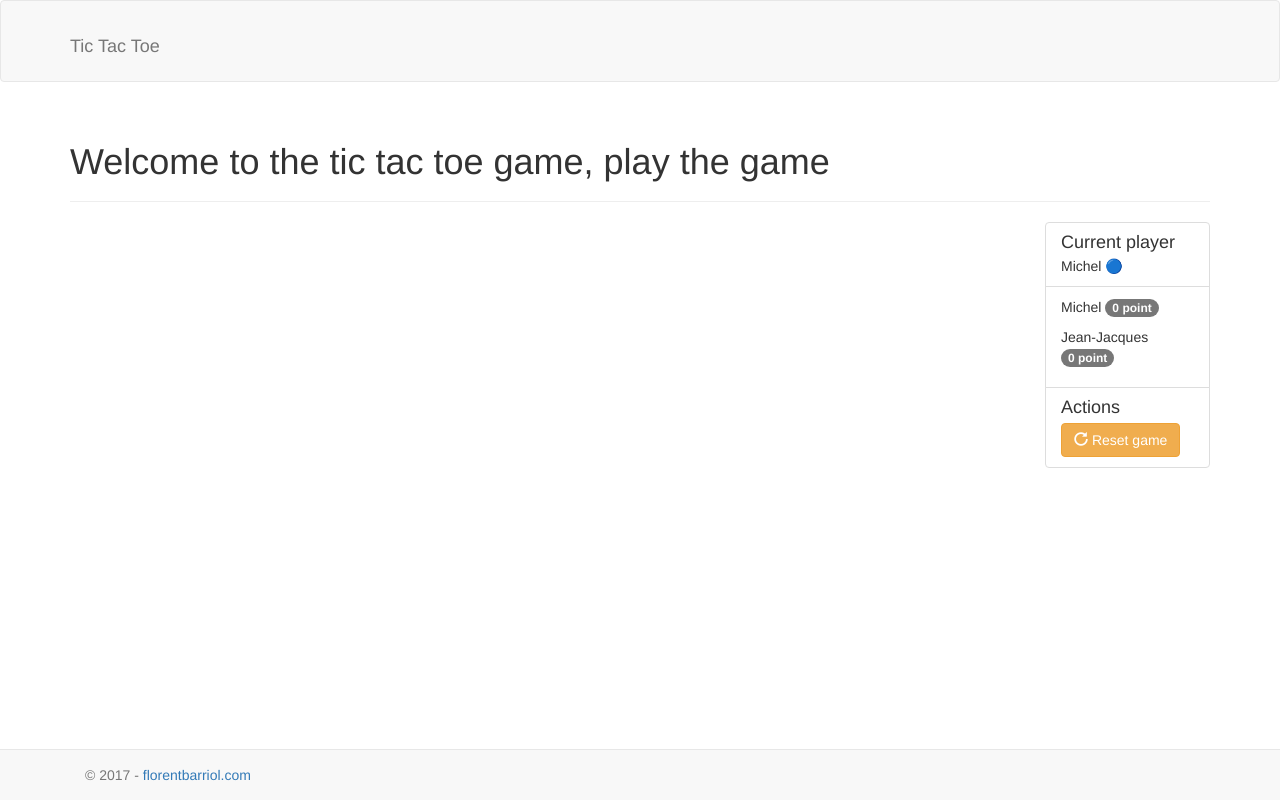
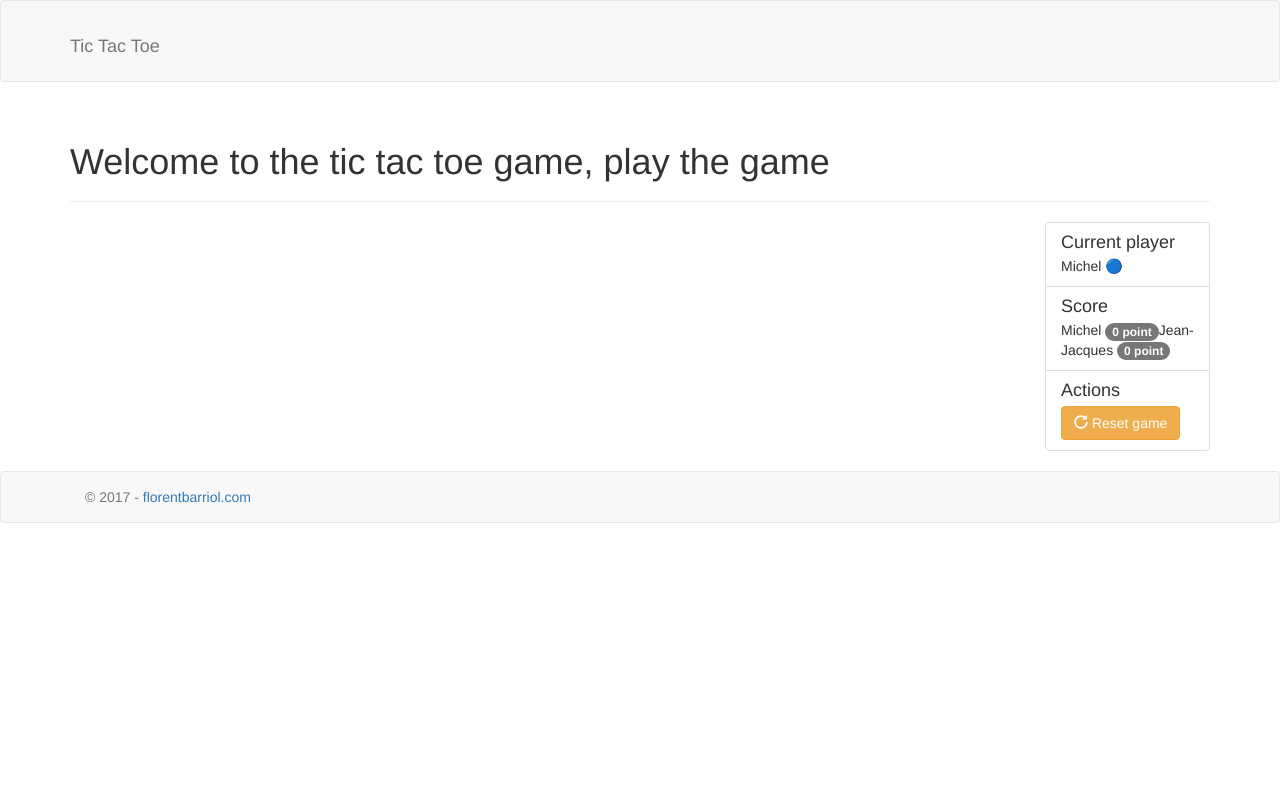
Before and after one commit to florentbarriol/tic-tac-toe, a React app: page / in a window 1280 px wide. Built offline with nearby package versions, Linux system fonts and the light colour scheme.

Commit message:
fix: fix warning react

```diff
--- a/src/components/Footer.js
+++ b/src/components/Footer.js
@@ -5,7 +5,7 @@ class Footer extends Component {
 
     render() {
         return (
-            <Navbar componentClass="footer" className="footer" fixedBottom>
+            <Navbar componentClass="footer" className="footer">
                 <Navbar.Text>
                     &copy; 2017 - <a href="http://www.florentbarriol.com">florentbarriol.com</a>
                 </Navbar.Text>
--- a/src/components/Infos.js
+++ b/src/components/Infos.js
@@ -13,9 +13,9 @@ class Infos extends Component {
                 <ListGroupItem header="Current player">
                     {currentPlayer.name} {currentPlayer.piece}
                 </ListGroupItem>
-                <ListGroupItem hezader="Score">
+                <ListGroupItem header="Score">
                     {players && _.values(players).map((player) => {
-                        return <p key={player.id}>{player.name} <Badge>{player.score} point{player.score > 1 && 's'}</Badge></p>;
+                        return <span key={player.id}>{player.name} <Badge>{player.score} point{player.score > 1 && 's'}</Badge></span>;
                     })}
                 </ListGroupItem>
                             <ListGroupItem header="Actions">
```
